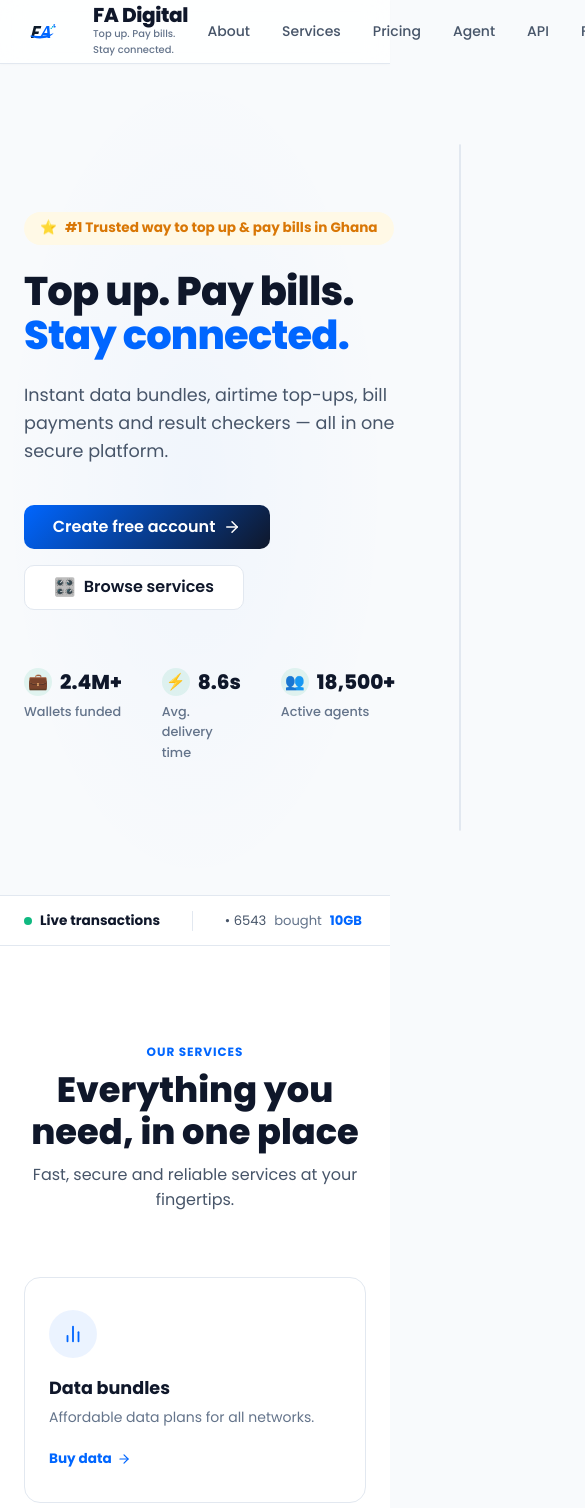
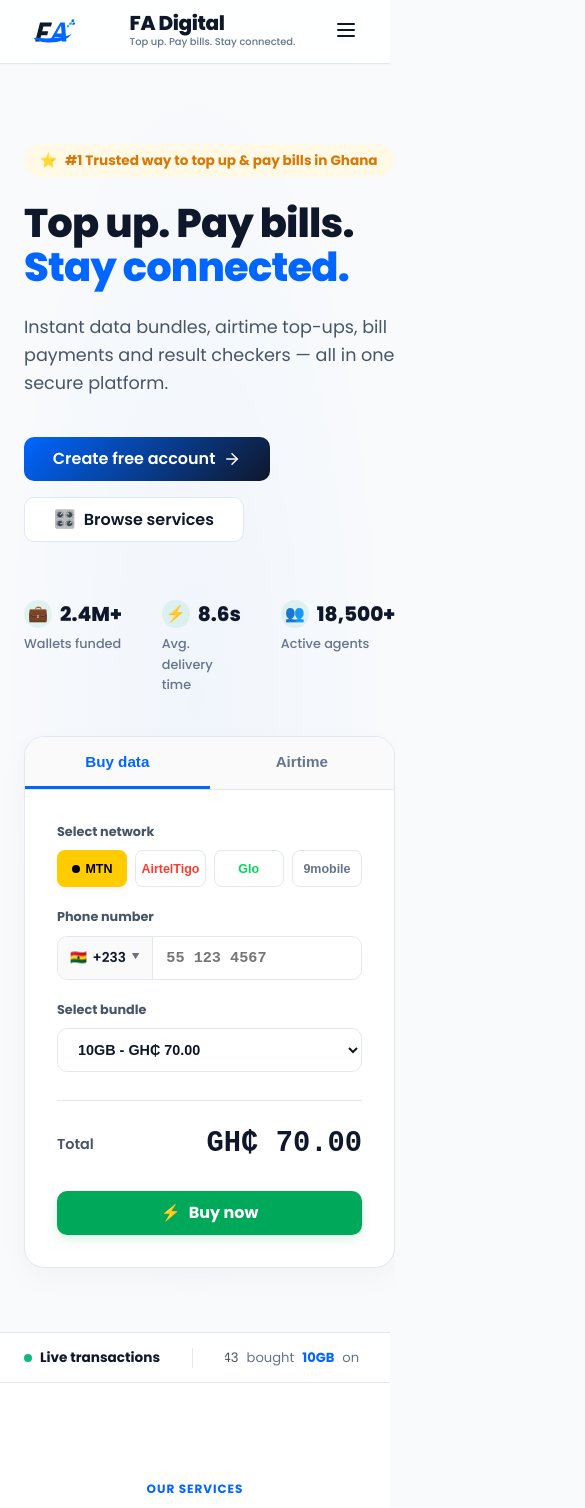
Before and after one commit to Amosjallah/datahub, a Next.js app: page / in a window 390 px wide. Shown: the top 1508 px of the page, 585 px wide, since content can reach past the window. Built offline with nearby package versions, Linux system fonts and the light colour scheme.

Commit message:
feat: complete site-wide mobile responsiveness, burger menus, and sidebar toggle layout updates

```diff
--- a/src/app/globals.css
+++ b/src/app/globals.css
@@ -500,3 +500,159 @@
     0% { transform: translateX(0%); }
     100% { transform: translateX(-50%); }
 }
+
+/* ============================================================
+   FA DIGITAL SERVICES LTD. — Mobile Responsiveness Layout Classes
+   ============================================================ */
+
+.footer-cols-grid {
+    display: grid;
+    grid-template-columns: 1fr;
+    gap: 2rem;
+    margin-bottom: 3rem;
+}
+@media (min-width: 1024px) {
+    .footer-cols-grid {
+        grid-template-columns: 1.5fr 1fr 1fr 1fr 1fr 1.5fr;
+    }
+}
+@media (min-width: 640px) and (max-width: 1023px) {
+    .footer-cols-grid {
+        grid-template-columns: 1fr 1fr 1fr;
+    }
+}
+
+.hero-grid {
+    display: grid;
+    grid-template-columns: 1fr;
+    gap: 2.5rem;
+    align-items: center;
+}
+@media (min-width: 1024px) {
+    .hero-grid {
+        grid-template-columns: 1.2fr 1fr;
+        gap: 4rem;
+    }
+}
+
+.why-us-flex {
+    display: flex;
+    flex-direction: column;
+    gap: 2rem;
+    align-items: center;
+    margin-top: 1.5rem;
+}
+@media (min-width: 1024px) {
+    .why-us-flex {
+        flex-direction: row;
+        gap: 4rem;
+    }
+}
+
+.agent-banner-flex {
+    display: flex;
+    flex-direction: column;
+    gap: 2.5rem;
+    align-items: flex-start;
+    padding: 2.5rem 1.5rem !important;
+}
+@media (min-width: 1024px) {
+    .agent-banner-flex {
+        flex-direction: row;
+        align-items: center;
+        justify-content: space-between;
+        padding: 3.5rem 4rem !important;
+    }
+}
+
+.agent-banner-content {
+    max-width: 100%;
+    position: relative;
+    z-index: 1;
+}
+@media (min-width: 1024px) {
+    .agent-banner-content {
+        max-width: 60%;
+    }
+}
+
+/* Landing Page Mobile Menu Navigation */
+.nav-links-desktop {
+    display: flex !important;
+    gap: 0.5rem;
+    align-items: center;
+}
+.nav-auth-desktop {
+    display: flex !important;
+    gap: 0.75rem;
+    align-items: center;
+}
+.nav-toggle-mobile {
+    display: none !important;
+    background: none;
+    border: none;
+    color: var(--color-text-primary);
+    cursor: pointer;
+    padding: 0.5rem;
+}
+.mobile-nav-menu {
+    display: none;
+    position: fixed;
+    top: var(--topbar-height);
+    left: 0;
+    right: 0;
+    background: #FFFFFF;
+    border-bottom: 1px solid var(--color-border);
+    padding: 1.5rem;
+    flex-direction: column;
+    gap: 1rem;
+    z-index: 99;
+    box-shadow: 0 10px 15px -3px rgba(0, 0, 0, 0.05);
+}
+
+@media (max-width: 768px) {
+    .nav-links-desktop, .nav-auth-desktop {
+        display: none !important;
+    }
+    .nav-toggle-mobile {
+        display: block !important;
+    }
+    .mobile-nav-menu.open {
+        display: flex !important;
+    }
+}
+
+/* Dashboard Sidebar Mobile Toggle */
+@media (max-width: 768px) {
+    .sidebar {
+        transform: translateX(-100%);
+    }
+    .sidebar.open {
+        transform: translateX(0) !important;
+        box-shadow: 0 10px 30px rgba(0,0,0,0.15) !important;
+    }
+    .topbar {
+        left: 0 !important;
+        padding: 0 1.25rem !important;
+    }
+    .mobile-menu-btn {
+        display: block !important;
+    }
+}
+
+.sidebar-overlay {
+    display: none;
+    position: fixed;
+    top: 0;
+    left: 0;
+    right: 0;
+    bottom: 0;
+    background: rgba(15, 23, 42, 0.4);
+    backdrop-filter: blur(4px);
+    z-index: 95;
+}
+@media (max-width: 768px) {
+    .sidebar-overlay.open {
+        display: block;
+    }
+}
--- a/src/app/page.tsx
+++ b/src/app/page.tsx
@@ -112,7 +112,7 @@
     <PublicLayout>
       {/* Hero Section */}
       <section style={{ padding: '5rem 0 4rem', background: 'radial-gradient(50% 50% at 50% 50%, rgba(0, 102, 255, 0.03) 0%, rgba(255, 255, 255, 0) 100%)' }}>
-        <div className="container" style={{ display: 'grid', gridTemplateColumns: '1.2fr 1fr', gap: '4rem', alignItems: 'center' }}>
+        <div className="container hero-grid">
 
           {/* Left Column: Hero Text */}
           <div style={{ display: 'flex', flexDirection: 'column', alignItems: 'flex-start' }}>
@@ -492,16 +492,13 @@
       <section style={{ padding: '4rem 0 6rem', background: 'var(--color-bg-base)' }}>
         <div className="container">
           <div
+            className="agent-banner-flex"
             style={{
               background: 'linear-gradient(135deg, #051026 0%, #0B1E40 100%)',
               borderRadius: '24px',
-              padding: '3rem 3.5rem',
               color: '#FFFFFF',
               position: 'relative',
               overflow: 'hidden',
-              display: 'flex',
-              alignItems: 'center',
-              justifyContent: 'space-between',
               boxShadow: '0 12px 40px rgba(11,30,64,0.15)'
             }}
           >
@@ -513,7 +510,7 @@
               <div style={{ width: '12px', height: '120px', backgroundColor: '#FFF', borderRadius: '4px 4px 0 0' }}></div>
             </div>
 
-            <div style={{ maxWidth: '60%', position: 'relative', zIndex: 1 }}>
+            <div className="agent-banner-content">
               <span style={{ color: '#F59E0B', textTransform: 'uppercase', fontSize: '0.75rem', fontWeight: 800, letterSpacing: '0.08em', display: 'block', marginBottom: '0.5rem' }}>Earn More</span>
               <h2 style={{ fontSize: '2rem', fontWeight: 800, color: '#FFFFFF', marginBottom: '1rem', lineHeight: '1.2' }}>Join thousands of agents earning daily</h2>
               <p style={{ fontSize: '0.95rem', color: '#94A3B8', lineHeight: '1.5', marginBottom: '2.5rem' }}>
@@ -521,7 +518,7 @@
               </p>
 
               {/* Three items in row */}
-              <div style={{ display: 'flex', gap: '2rem' }}>
+              <div style={{ display: 'flex', gap: '2rem', flexWrap: 'wrap' }}>
                 <div style={{ display: 'flex', alignItems: 'center', gap: '0.5rem' }}>
                   <div style={{ width: '28px', height: '28px', borderRadius: '50%', background: 'rgba(16,185,129,0.2)', display: 'flex', alignItems: 'center', justifyContent: 'center', color: '#34D399', fontSize: '0.8rem' }}>💰</div>
                   <span style={{ fontSize: '0.8rem', fontWeight: 700, color: '#E2E8F0' }}>High commissions</span>
--- a/src/components/PublicLayout.tsx
+++ b/src/components/PublicLayout.tsx
@@ -1,8 +1,9 @@
 'use client';
 
-import React from 'react';
+import React, { useState } from 'react';
 import Link from 'next/link';
 import { usePathname } from 'next/navigation';
+import { Menu, X } from 'lucide-react';
 import Logo from './Logo';
 
 interface PublicLayoutProps {
@@ -11,6 +12,7 @@
 
 export default function PublicLayout({ children }: PublicLayoutProps) {
   const pathname = usePathname();
+  const [menuOpen, setMenuOpen] = useState(false);
 
   const navLinks = [
     { href: '/about', label: 'About' },
@@ -34,7 +36,7 @@
               <span style={{ fontSize: '0.62rem', color: 'var(--color-text-muted)', fontWeight: 500, marginTop: '0.1rem' }}>Top up. Pay bills. Stay connected.</span>
             </div>
           </Link>
-          <div style={{ display: 'flex', gap: '0.5rem', alignItems: 'center' }}>
+          <div className="nav-links-desktop">
             {navLinks.map((link) => (
               <Link
                 key={link.href}
@@ -51,7 +53,7 @@
               </Link>
             ))}
           </div>
-          <div style={{ display: 'flex', gap: '0.75rem', alignItems: 'center' }}>
+          <div className="nav-auth-desktop">
             <Link href="/login" className="btn btn-secondary btn-sm" style={{ padding: '0.5rem 1.2rem', borderRadius: '8px', color: 'var(--color-text-primary)', fontWeight: 600, border: '1px solid var(--color-border)', backgroundColor: '#FFF' }}>
               Log in
             </Link>
@@ -59,8 +61,46 @@
               Create account
             </Link>
           </div>
+
+          <button
+            type="button"
+            className="nav-toggle-mobile"
+            onClick={() => setMenuOpen(!menuOpen)}
+          >
+            {menuOpen ? <X size={24} /> : <Menu size={24} />}
+          </button>
         </div>
       </nav>
+
+      {/* Collapsible Mobile Navigation Menu */}
+      <div className={`mobile-nav-menu ${menuOpen ? 'open' : ''}`}>
+        {navLinks.map((link) => (
+          <Link
+            key={link.href}
+            href={link.href}
+            onClick={() => setMenuOpen(false)}
+            style={{
+              color: pathname === link.href ? 'var(--color-brand-primary)' : 'var(--color-text-secondary)',
+              fontWeight: pathname === link.href ? '700' : '500',
+              padding: '0.5rem 0',
+              fontSize: '0.95rem',
+              borderBottom: '1px solid var(--color-border-subtle)',
+              textDecoration: 'none'
+            }}
+          >
+            {link.label}
+          </Link>
+        ))}
+        <div style={{ display: 'flex', gap: '0.75rem', flexDirection: 'column', marginTop: '0.5rem' }}>
+          <Link href="/login" onClick={() => setMenuOpen(false)} className="btn btn-secondary btn-sm" style={{ padding: '0.6rem 1.2rem', borderRadius: '8px', color: 'var(--color-text-primary)', fontWeight: 600, border: '1px solid var(--color-border)', backgroundColor: '#FFF', textAlign: 'center' }}>
+            Log in
+          </Link>
+          <Link href="/register" onClick={() => setMenuOpen(false)} className="btn btn-primary btn-sm" style={{ padding: '0.6rem 1.2rem', borderRadius: '8px', backgroundColor: 'var(--color-brand-primary)', color: '#FFF', fontWeight: 600, textAlign: 'center' }}>
+            Create account
+          </Link>
+        </div>
+      </div>
+
 
       {/* Main content slot */}
       <main style={{ minHeight: 'calc(100vh - 400px)', paddingTop: 'var(--topbar-height)' }}>
@@ -70,7 +110,7 @@
       {/* Footer */}
       <footer className="footer" style={{ background: '#FFFFFF', borderTop: '1px solid var(--color-border)', padding: '4rem 0 2rem' }}>
         <div className="container">
-          <div style={{ display: 'grid', gridTemplateColumns: '1.5fr 1fr 1fr 1fr 1fr 1.5fr', gap: '2rem', marginBottom: '3rem' }}>
+          <div className="footer-cols-grid">
             {/* Column 1: Info */}
             <div>
               <div style={{ display: 'flex', alignItems: 'center', gap: '0.6rem', marginBottom: '1rem' }}>
```
Also changed, not shown: src/components/AppLayout.tsx (+16 -4 lines).
